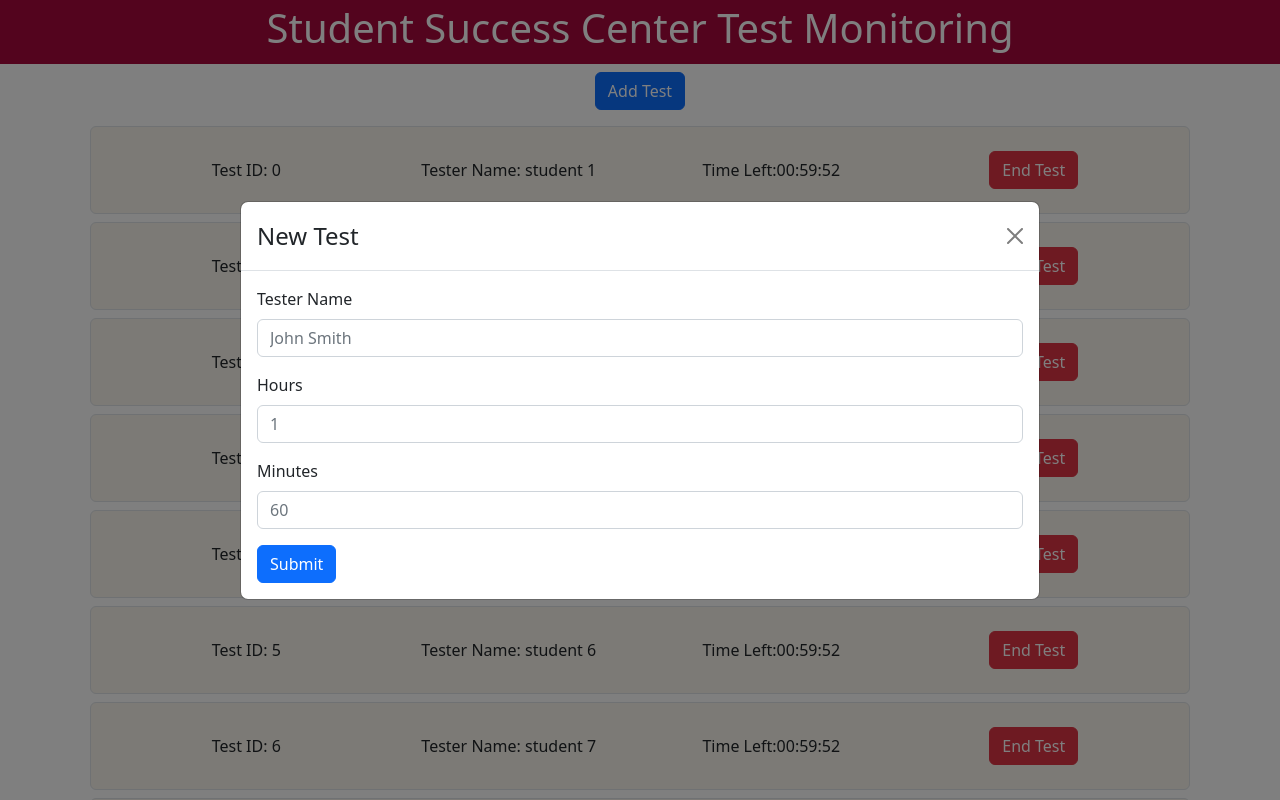
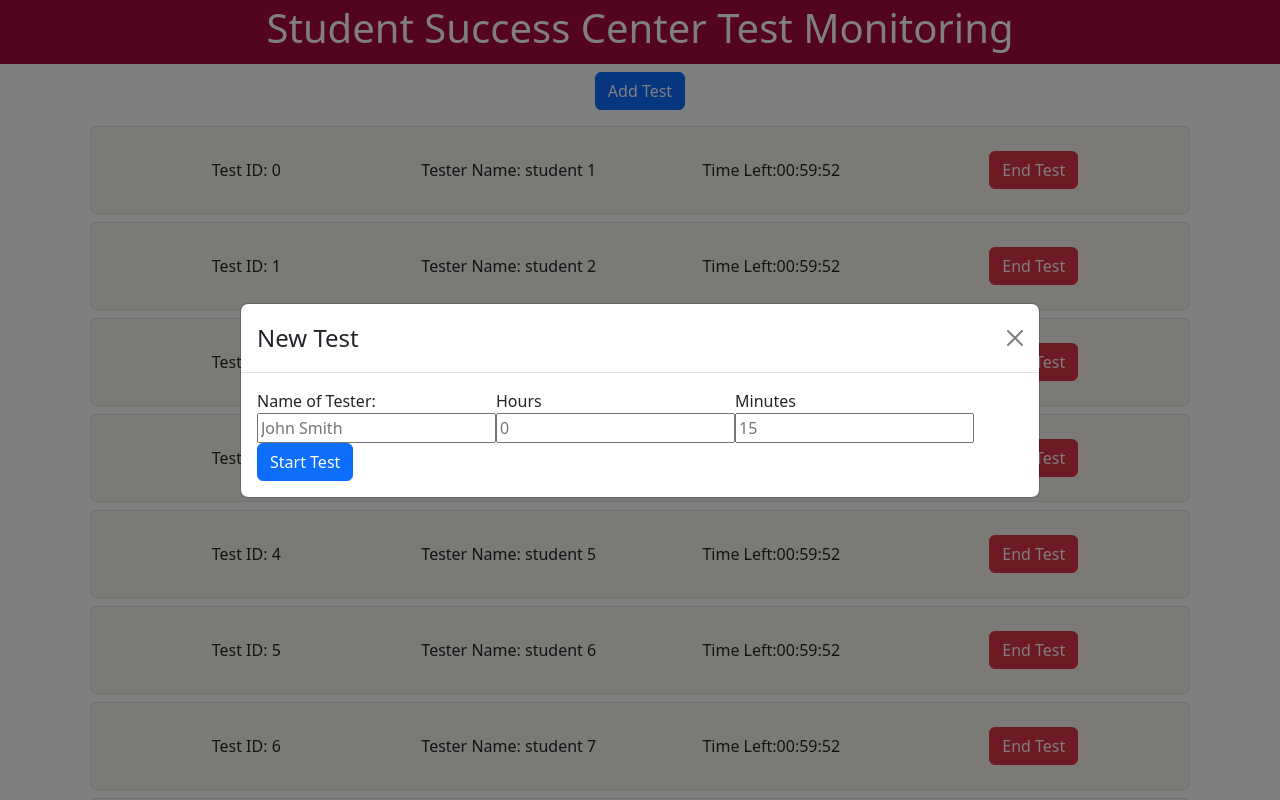
Before and after one commit to DanLanfear/ssc-testing, a React (Create React App) app: page / in a window 1280 px wide. Both pictures are taken after a click on the button "Add Test". Shown: the top 800 px of the page. Built offline with nearby package versions, Linux system fonts and the light colour scheme.

Commit message:
reworking form WIP

```diff
--- a/src/components/Board.js
+++ b/src/components/Board.js
@@ -52,6 +52,11 @@ class Board extends React.Component {
       );
   }
 
+  addTest(name, hours, minutes) {
+    // find the earliest index that is available
+    console.log(name, hours, minutes);
+  }
+
   /**
    * Render function
    * @returns a container div that has child tests if they are active
@@ -62,6 +67,7 @@ class Board extends React.Component {
         <FormModal
           show={this.props.modalShow}
           onHide={this.props.handleClose}
+          handleSubmit={this.addTest}
         />
         {this.renderTest(0)}
         {this.renderTest(1)}
--- a/src/components/FormModal.js
+++ b/src/components/FormModal.js
@@ -1,13 +1,13 @@
 import TestForm from "./TestForm";
 import { Modal, ModalTitle, ModalHeader, ModalBody } from "react-bootstrap";
-import { ReactDOM } from "react";
+// import { ReactDOM } from "react";
 
 function FormModal(props) {
-  const handleSubmit = (event) => {
-    event.preventDefault();
-    console.log(ReactDOM.findDOMNode(this.refs.nameInput).value);
-    return false;
-  };
+  // const handleSubmit = (event) => {
+  //   event.preventDefault();
+  //   console.log(ReactDOM.findDOMNode(this.refs.nameInput).value);
+  //   return false;
+  // };
 
   return (
     <Modal show={props.show} onHide={props.onHide} size="lg" centered>
@@ -15,7 +15,7 @@ function FormModal(props) {
         <ModalTitle>New Test</ModalTitle>
       </ModalHeader>
       <ModalBody>
-        <TestForm onSubmit={handleSubmit} />
+        <TestForm handleSubmit={props.handleSubmit} />
       </ModalBody>
     </Modal>
   );
--- a/src/components/TestForm.js
+++ b/src/components/TestForm.js
@@ -9,62 +9,113 @@ class TestForm extends React.Component {
 
   constructor(props) {
     super(props);
-    this.nameInput = React.createRef();
-    this.hoursInput = React.createRef();
-    this.minutesInput = React.createRef();
+    this.state = {
+      name: "",
+      hours: 0,
+      minutes: 0,
+    };
+    this.updateName = this.updateName.bind(this);
+    this.updateHours = this.updateHours.bind(this);
+    this.updateMinutes = this.updateMinutes.bind(this);
+    this.submitTest = this.submitTest.bind(this);
+
+    // this.nameInput = React.createRef();
+    // this.hoursInput = React.createRef();
+    // this.minutesInput = React.createRef();
   }
 
-  getFormValues() {
-    let nameValue = ReactDOM.findDOMNode(this.refs.nameInput);
-    // let hoursValue = ReactDOM.findDOMNode(this.refs.hoursInput);
-    // let minutesValue = ReactDOM.findDOMNode(this.refs.minutesInput);
-    console.log(nameValue);
-    // return { nameValue, hoursValue, minutesValue };
+  updateName(event) {
+    this.setState({ name: event.target.value });
   }
+  updateHours(event) {
+    this.setState({ hours: event.target.value });
+  }
+
+  updateMinutes(event) {
+    this.setState({ minutes: event.target.value });
+  }
+
+  submitTest(event) {
+    event.preventDefault();
+    this.props.name = this.state.name;
+    this.props.hours = this.state.hours;
+    this.props.minutes = this.state.hours;
+    // this.props.test = {
+    //   name: this.state.name,
+    //   hours: this.state.hours,
+    //   mnutes: this.state.minutes,
+    // };
+    console.log(this.state.name);
+    console.log(this.state.hours);
+    console.log(this.state.minutes);
+  }
+
+  // getFormValues() {
+  //   let nameValue = ReactDOM.findDOMNode(this.refs.nameInput);
+  //   // let hoursValue = ReactDOM.findDOMNode(this.refs.hoursInput);
+  //   // let minutesValue = ReactDOM.findDOMNode(this.refs.minutesInput);
+  //   console.log(nameValue);
+  //   // return { nameValue, hoursValue, minutesValue };
+  // }
 
   // shows a test entity
   // has name of tester, time left, button to end test
   render() {
     return (
-      <Form>
-        <Form.Group className="mb-3" controlId="formBasicName">
-          <Form.Label>Tester Name</Form.Label>
-          <Form.Control
+      // <Form>
+      //   <Form.Group className="mb-3" controlId="formBasicName">
+      //     <Form.Label>Tester Name</Form.Label>
+      //     <Form.Control
+      //       type="text"
+      //       placeholder="John Smith"
+      //       ref={this.nameInput}
+      //     />
+      //   </Form.Group>
+
+      //   <Form.Group className="mb-3" controlId="formBasicHours">
+      //     <Form.Label>Hours</Form.Label>
+      //     <Form.Control type="number" placeholder="1" ref={this.hoursInput} />
+      //   </Form.Group>
+
+      //   <Form.Group className="mb-3" controlId="formBasicMinutes">
+      //     <Form.Label>Minutes</Form.Label>
+      //     <Form.Control
+      //       type="number"
+      //       placeholder="60"
+      //       ref={this.minutesInput}
+      //     />
+      //   </Form.Group>
+      //   <Button variant="primary" onClick={this.getFormValues}>
+      //     Submit
+      //   </Button>
+      // </Form>
+      <form>
+        <label>
+          Name of Tester: <br />
+          <input
             type="text"
             placeholder="John Smith"
-            ref={this.nameInput}
+            onChange={this.updateName}
           />
-        </Form.Group>
-
-        <Form.Group className="mb-3" controlId="formBasicHours">
-          <Form.Label>Hours</Form.Label>
-          <Form.Control type="number" placeholder="1" ref={this.hoursInput} />
-        </Form.Group>
-
-        <Form.Group className="mb-3" controlId="formBasicMinutes">
-          <Form.Label>Minutes</Form.Label>
-          <Form.Control
-            type="number"
-            placeholder="60"
-            ref={this.minutesInput}
-          />
-        </Form.Group>
-        <Button variant="primary" onClick={this.getFormValues}>
-          Submit
+        </label>
+        <label>
+          Hours <br />
+          <input type="number" placeholder="0" onChange={this.updateHours} />
+        </label>
+        <label>
+          Minutes <br />
+          <input type="number" placeholder="15" onChange={this.updateMinutes} />
+        </label>
+        <Button
+          onClick={this.props.handleSubmit(
+            this.state.name,
+            this.state.hours,
+            this.state.minutes
+          )}
+        >
+          Start Test
         </Button>
-      </Form>
-      // <form onSubmit={props.onSubmit}>
-      //   <label>
-      //     Name of Tester:
-      //     <input type="text" value={null} />
-      //   </label>
-      //   <label>
-      //     Time Limit:
-      //     <input type="number" value={null} /> Hours
-      //     <input type="number" value={null} /> Minutes
-      //   </label>
-      //   <input type="submit" value="Submit" />
-      // </form>
+      </form>
     );
   }
 }
```
